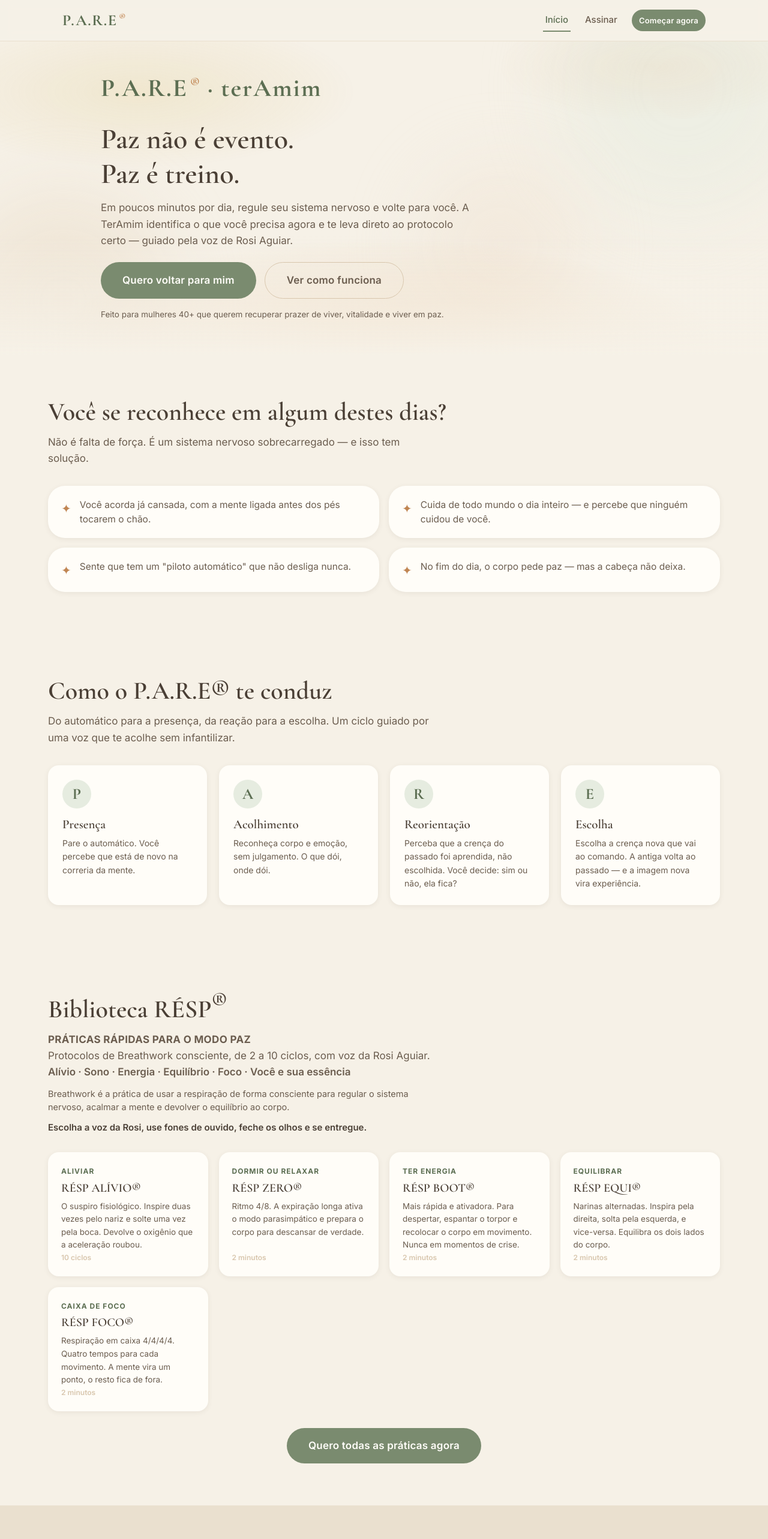
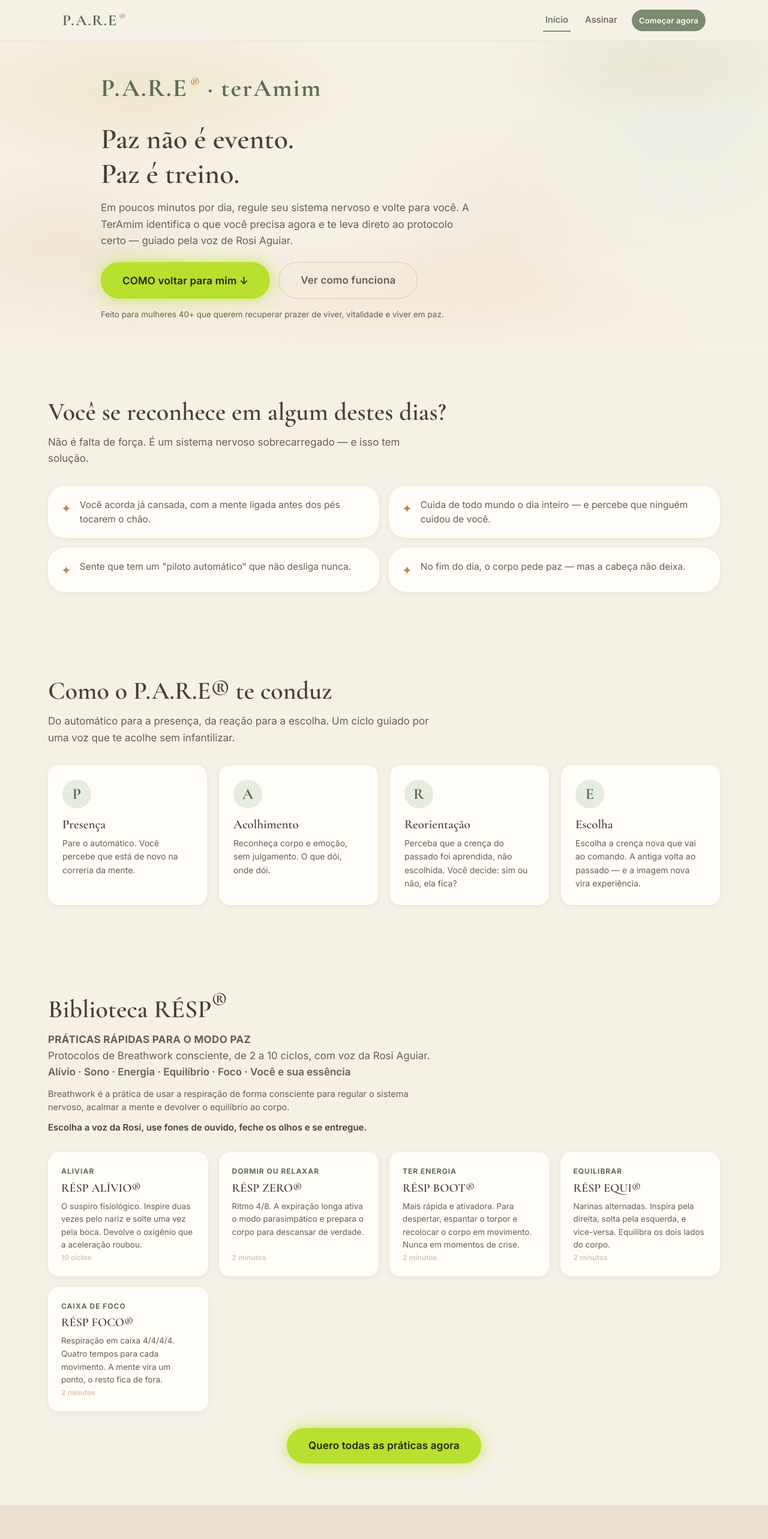
Before and after one commit to rosiaguia/teramim, a React (Vite) app: page /#/ in a window 1280 px wide. Shown: the top 2566 px of the page at 60% size. Built offline with nearby package versions, Linux system fonts and the light colour scheme; no server answers.

Commit message:
feat: hero sem botao de compra - botao de rolagem 'como voltar para mim' e todos os CTAs de venda em verde-limao

```diff
--- a/src/components/LockScreen.jsx
+++ b/src/components/LockScreen.jsx
@@ -19,7 +19,7 @@ export default function LockScreen() {
             <h1 className="hero-title" style={{ fontSize: 'clamp(26px, 4vw, 38px)' }}>Aqui dentro é para quem escolheu a paz como treino.</h1>
             <p className="hero-sub">Este espaço é exclusivo para as mulheres que fazem parte da comunidade P.A.R.E®. Se ainda não é assinante, sua jornada começa em poucos cliques.</p>
             <div className="hero-cta">
-              <Link to="/assinar" className="btn btn-primary btn-lg">Quero meu acesso completo</Link>
+              <Link to="/assinar" className="btn btn-lime btn-lg">Quero meu acesso completo</Link>
             </div>
             <p className="hero-note">Pagamento seguro · Acesso imediato · Garantia de 7 dias</p>
           </div>
--- a/src/pages/HowItWorks.jsx
+++ b/src/pages/HowItWorks.jsx
@@ -56,7 +56,7 @@ export default function HowItWorks() {
               o seu dia a dia — e como poucos minutos por dia mudam o seu cérebro.
             </p>
             <div className="hero-cta">
-              <Link to="/assinar" className="btn btn-primary btn-lg">Quero começar meu P.A.R.E. agora</Link>
+              <Link to="/assinar" className="btn btn-lime btn-lg">Quero começar meu P.A.R.E. agora</Link>
             </div>
           </div>
         </div>
--- a/src/pages/Landing.jsx
+++ b/src/pages/Landing.jsx
@@ -50,7 +50,9 @@ export default function Landing() {
             <h1 className="hero-title" style={{ whiteSpace: 'pre-line' }}>{l.heroTitle}</h1>
             <p className="hero-sub">{l.heroSub}</p>
             <div className="hero-cta">
-              <Link to="/assinar" className="btn btn-primary btn-lg">Quero voltar para mim</Link>
+              <button type="button" className="btn btn-lime btn-lg" onClick={() => document.getElementById('como-voltar')?.scrollIntoView({ behavior: 'smooth' })}>
+                COMO voltar para mim ↓
+              </button>
               <Link to="/como-funciona" className="btn btn-ghost btn-lg">Ver como funciona</Link>
             </div>
             <p className="hero-note">Feito para mulheres 40+ que querem recuperar prazer de viver, vitalidade e viver em paz.</p>
@@ -59,7 +61,7 @@ export default function Landing() {
       </section>
 
       {/* DORES — você se reconhece? */}
-      <section className="container section">
+      <section className="container section" id="como-voltar">
         <h2 className="section-title">Você se reconhece em algum destes dias?</h2>
         <p className="section-sub">Não é falta de força. É um sistema nervoso sobrecarregado — e isso tem solução.</p>
         <div className="pains-grid">
@@ -110,7 +112,7 @@ export default function Landing() {
           ))}
         </div>
         <div className="center" style={{ marginTop: 28 }}>
-          <Link to="/assinar" className="btn btn-primary btn-lg">Quero todas as práticas agora</Link>
+          <Link to="/assinar" className="btn btn-lime btn-lg">Quero todas as práticas agora</Link>
         </div>
       </section>
 
--- a/src/pages/Subscribe.jsx
+++ b/src/pages/Subscribe.jsx
@@ -121,7 +121,7 @@ export default function Subscribe() {
               </div>
             </label>
             {error && <p className="form-error">{error}</p>}
-            <button type="submit" className="btn btn-primary btn-lg btn-block">{checkoutUrl ? 'Ir para o pagamento seguro' : 'Continuar para o pagamento'}</button>
+            <button type="submit" className="btn btn-lime btn-lg btn-block">{checkoutUrl ? 'Ir para o pagamento seguro' : 'Continuar para o pagamento'}</button>
             {!checkoutUrl && <p className="price-note">Ambiente de demonstração · nenhuma cobrança real é feita.</p>}
           </form>
         )}
@@ -133,7 +133,7 @@ export default function Subscribe() {
               Abrimos o checkout em uma nova aba para você concluir o pagamento com segurança.
               Se a aba não abriu, toque no botão abaixo.
             </p>
-            <a className="btn btn-primary btn-lg btn-block" href={checkoutTarget} target="_blank" rel="noopener noreferrer">
+            <a className="btn btn-lime btn-lg btn-block" href={checkoutTarget} target="_blank" rel="noopener noreferrer">
               Abrir página de pagamento
             </a>
             <button className="btn btn-lime btn-lg btn-block" style={{ marginTop: 10 }} onClick={confirmPayment}>
@@ -160,7 +160,7 @@ export default function Subscribe() {
                 <button className="btn btn-ghost" onClick={() => setStep('form')}>Voltar</button>
               </div>
             </div>
-            <button className="btn btn-primary btn-lg btn-block" onClick={confirmPayment}>Já paguei — ativar acesso</button>
+            <button className="btn btn-lime btn-lg btn-block" onClick={confirmPayment}>Já paguei — ativar acesso</button>
             <p className="price-note">Ao ativar, você recebe acesso completo na hora (simulação de demonstração).</p>
           </div>
         )}
```
